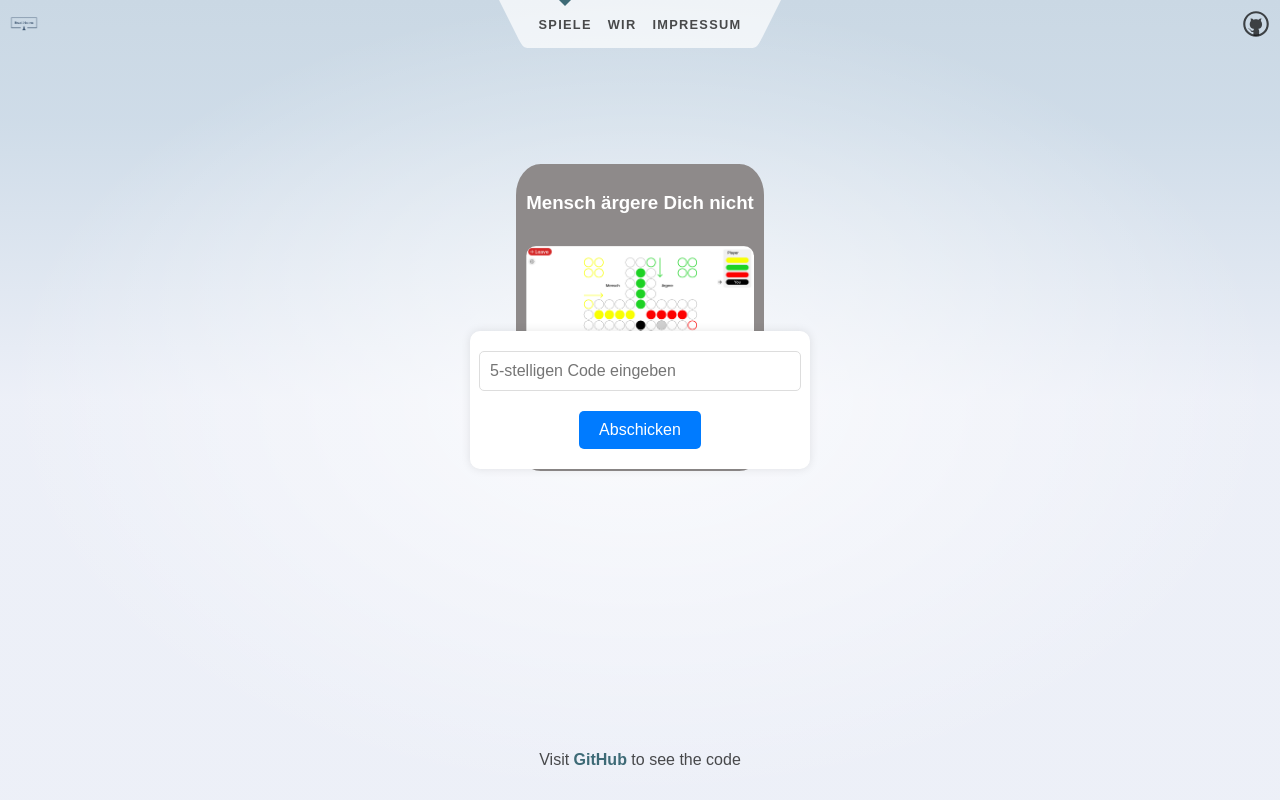
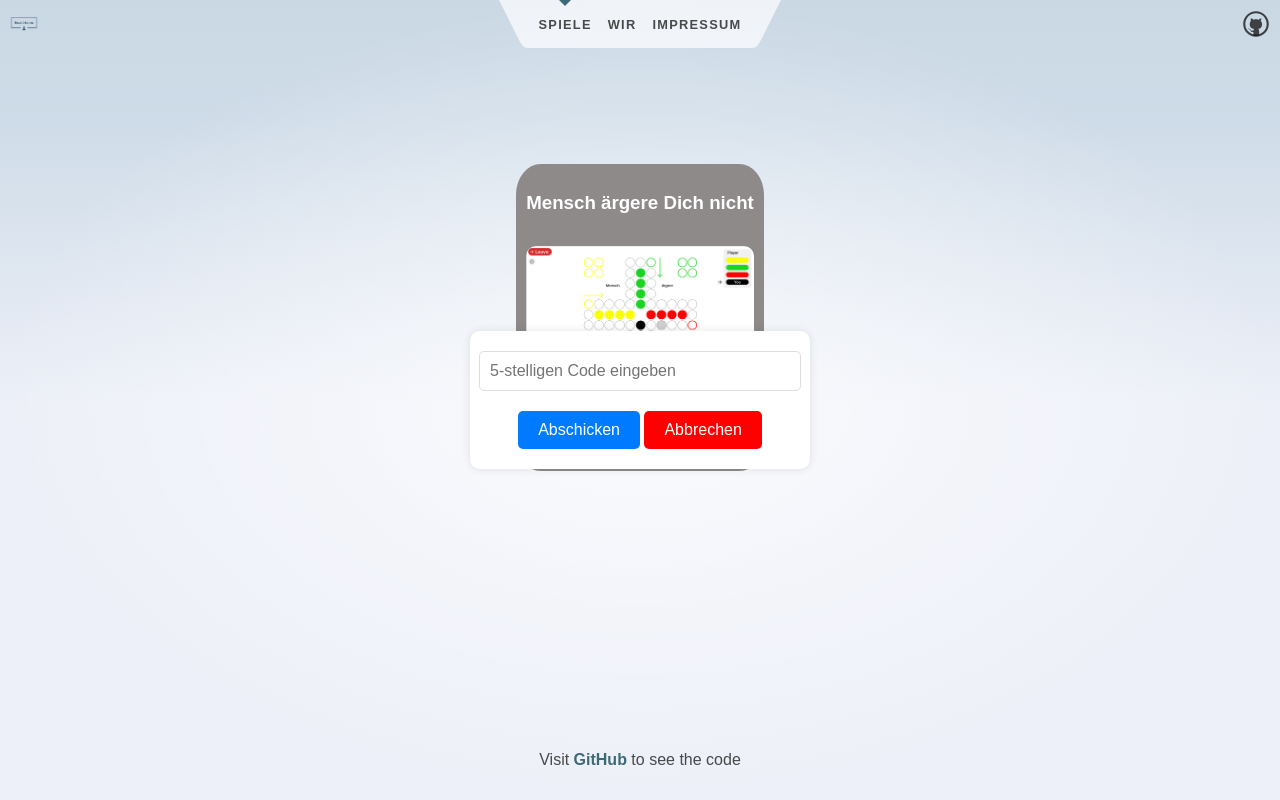
Before and after one commit to Pixxxel-Perfect/Boardheaven, a SvelteKit app in the folder frontend/boardheaven/: page / in a window 1280 px wide. Both pictures are taken after a click on the button "Raum öffnen". Built offline with nearby package versions, Linux system fonts and the light colour scheme.

Commit message:
Improved Create Room

```diff
--- a/frontend/boardheaven/src/routes/+page.svelte
+++ b/frontend/boardheaven/src/routes/+page.svelte
@@ -1,20 +1,25 @@
 <script>
 	import preview from '$lib/images/preview.png';
 	let isOpen = false;
-  let code = '';
+  	let code = '';
+	let submitted = false;
+
 
   function openRoom() {
+	submitted = false;
     isOpen = true;
+	code = '';
+
   }
-
   function submit() {
+    submitted = true;
     if (code.length === 5) {
-		isOpen = false;
-    } else {
-      alert('Bitte geben Sie einen 5-stelligen Code ein.');
+      isOpen = false;
     }
   }
-
+  function closeModal() {
+    isOpen = false;
+  }
 </script>
 
 <svelte:head>
@@ -28,7 +33,6 @@
 	<h1>
 		<span class="gameChooser">
 			<picture>
-				<!-- <source srcset={preview} type="image/webp"/> -->
 				<img src={preview} alt="Welcome" />
 			</picture>
 		</span>
@@ -41,14 +45,58 @@
 {#if isOpen}
   <div class="modal">
     <input type="text" bind:value={code} placeholder="5-stelligen Code eingeben">
-    <button on:click={submit}>Abschicken</button>
+    <div class="button-group">
+      <button on:click={submit}>Abschicken</button>
+      <button class="cancel-button" on:click={closeModal}>Abbrechen</button>
+    </div>
+    {#if submitted && code.length < 5}
+      <a href="https://www.thalia.at/shop/home/artikeldetails/A1062123624?ProvID=11010474&gad_source=1&gclid=Cj0KCQiA7OqrBhD9ARIsAK3UXh11Gl4PrK3k1Kdrq50fBWIhs9AUUxKQaGKFiazzDiYmEJubL16dbuoaAoYREALw_wcB" target="_blank">Buy The Game</a>
+    {/if}
   </div>
 {/if}
 
 </section>
 
 <style>
+	.modal button {
+		padding: 10px 20px;
+		border: none;
+		border-radius: 5px;
+		background-color: #007BFF;
+		color: #ffffff;
+		font-size: 16px;
+		cursor: pointer;
+	}
+
+	.modal button:hover {
+		background-color: #0056b3;
+	}
+
+	.modal .cancel-button {
+		padding: 10px 20px;
+		border: none;
+		border-radius: 5px;
+		background-color: red;
+		color: #ffffff;
+		font-size: 16px;
+		cursor: pointer;
+	}
+
+	.modal .cancel-button:hover {
+		background-color: darkred;
+	}
+    .modal a {
+    margin-top: 10px;
+    color: #007BFF;
+    text-decoration: none;
+  	}
+
+  	.modal a:hover {
+    color: #0056b3;
+  	}
 	.modal {
+	position: relative;
+  	padding: 20px;
 	display: flex;
 	flex-direction: column;
 	justify-content: center;
@@ -58,7 +106,6 @@
 	left: 50%;
 	transform: translate(-50%, -50%);
 	width: 300px;
-	padding: 20px;
 	background-color: #ffffff;
 	border-radius: 10px;
 	box-shadow: 0px 0px 10px rgba(0, 0, 0, 0.1);
@@ -73,19 +120,6 @@
 	font-size: 16px;
 	}
 
-	.modal button {
-	padding: 10px 20px;
-	border: none;
-	border-radius: 5px;
-	background-color: #007BFF;
-	color: #ffffff;
-	font-size: 16px;
-	cursor: pointer;
-	}
-
-	.modal button:hover {
-	background-color: #0056b3;
-	}
 	h3{
 		color: white;
 	}
@@ -126,7 +160,7 @@
 
 
 .button-2 {
-  background-color: #0e7f19;
+background-color: #007BFF;
   border-radius: 8px;
   border-width: 0;
   color:white ;
@@ -148,7 +182,7 @@
   touch-action: manipulation;
 }
 .button-2:hover {
-    background-color: #32c142;
+	background-color: #0056b3;
 }
 
 </style>
```
